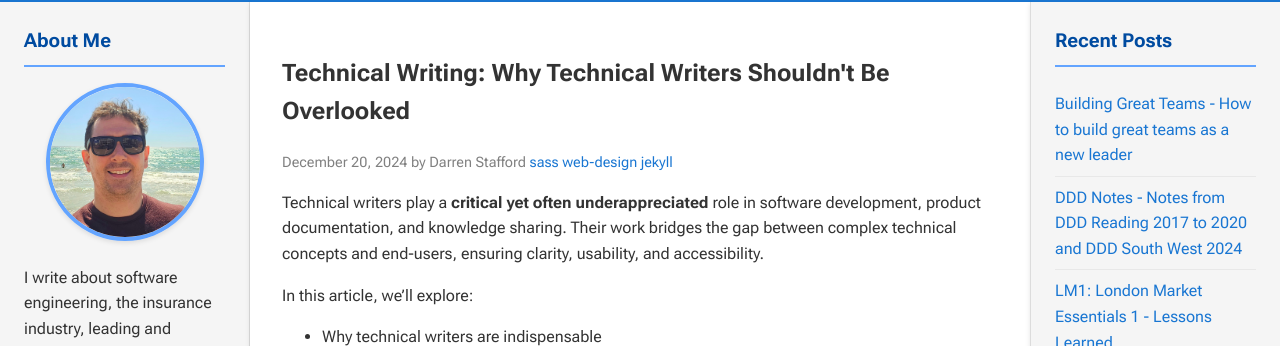
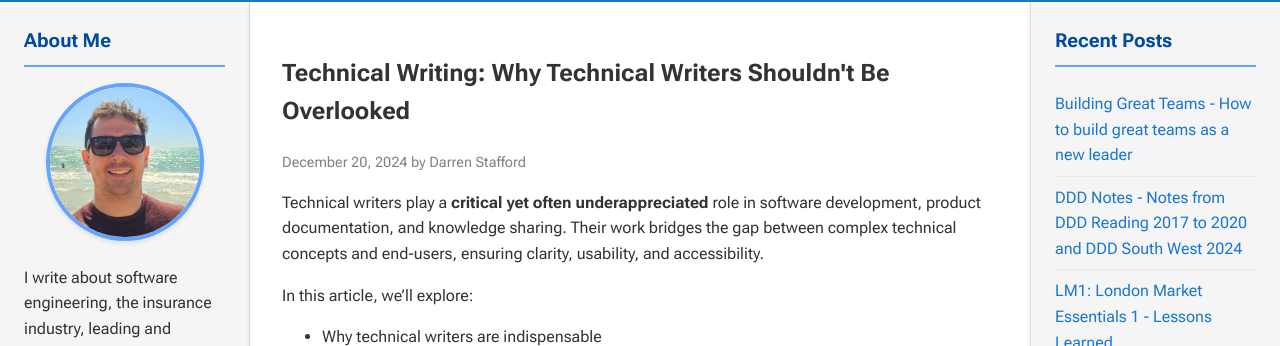
Before and after one commit to dazstaffs/blog, a Jekyll site: the page built from _posts/2024-12-20-TechnicalWriting.md, in a window 1280 px wide and 900 px high. Shown: the part 97-443 px from the top of the window. Built offline with Jekyll 4.4.1, drawn with Linux system fonts in a browser that asks for light colours.

Commit message:
Removed tags from technical writing document

```diff
--- a/_posts/2024-12-20-TechnicalWriting.md
+++ b/_posts/2024-12-20-TechnicalWriting.md
@@ -3,7 +3,6 @@ layout: post
 title: "Technical Writing: Why Technical Writers Shouldn't Be Overlooked"
 date: 2024-12-20
 categories: [technical writing]
-tags: [sass, web-design, jekyll]
 ---
 
 Technical writers play a **critical yet often underappreciated** role in software development, product documentation, and knowledge sharing. Their work bridges the gap between complex technical concepts and end-users, ensuring clarity, usability, and accessibility.
```
